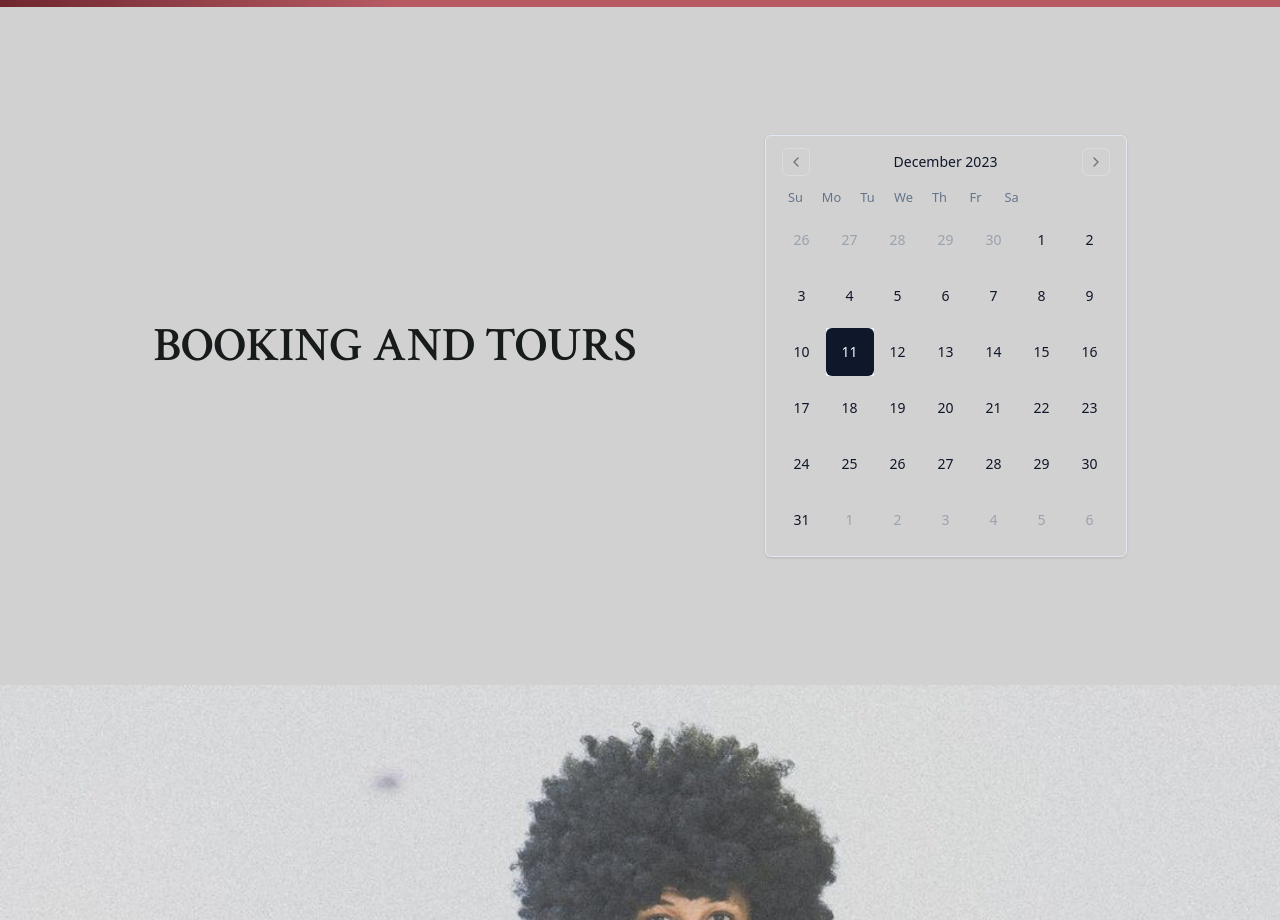
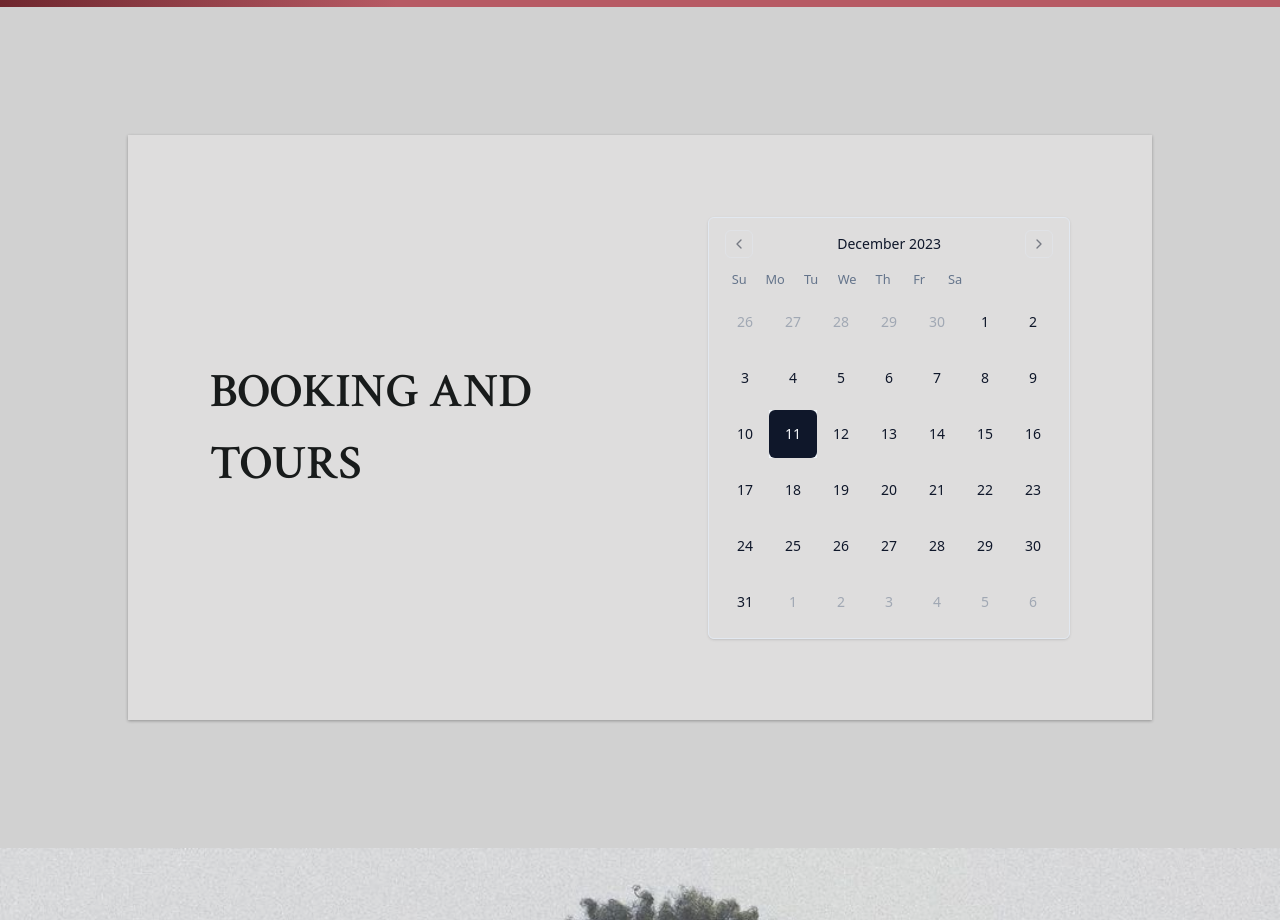
Before and after one commit to Thebuilderekes/wuka-react-app, a React (Vite) app: page / in a window 1280 px wide. Shown: the part 1820-2740 px from the top of the page. Built offline with nearby package versions, Linux system fonts and the light colour scheme.

Commit message:
refactored about and booking section styles

```diff
--- a/src/components/About/About.jsx
+++ b/src/components/About/About.jsx
@@ -82,11 +82,11 @@ const Section = styled.div`
 	}
 
 	.card {
-		border-radius: 16px;
 		background-color: var(--cream-color);
-		box-shadow: 10px 10px 20px 0px rgba(99, 54, 58, 0.75);
-		-webkit-box-shadow: 10px 10px 20px 0px rgba(99, 54, 58, 0.75);
-		-moz-box-shadow: 10px 10px 20px 0px rgba(99, 54, 58, 0.75);
+		-webkit-box-shadow: rgba(0, 0, 0, 0.3) 0 1px 3px;
+  -moz-box-shadow: rgba(0,0,0,0.3) 0 1px 3px;
+  box-shadow: rgba(0, 0, 0, 0.3) 0 1px 3px;
+
 		padding: var(--spacing-1) var(--spacing-5);
 		text-align: center;
 
@@ -103,7 +103,7 @@ const Section = styled.div`
 		h2 {
 			font-size: var(--large-fs);
 			text-align: center;
-			color: var(--text-color);
+			color: var(--white-color);
 			background-color: var(--dark-color);
 			padding: var(--spacing-1) var(--spacing-5);
 			margin: 0 var(--spacing-20);
@@ -120,7 +120,6 @@ const Section = styled.div`
 
 			@media (max-width: 600px) {
 				text-align: center;
-				color: var(--text-color);
 				background-color: var(--dark-color);
 				padding: var(--spacing-1) var(--spacing-10);
 				margin: var(--spacing-2) var(--spacing-25);
--- a/src/components/Booking/Booking.jsx
+++ b/src/components/Booking/Booking.jsx
@@ -20,7 +20,7 @@ function CalendarDemo() {
 	const opacityProgress = useTransform(scrollYProgress, [0, 1], [0.6, 1]);
 
   return (
-    <Section class="booking-tour-container">
+    <Section className="booking-tour-container">
     <motion.div
     className="footer-text__container booking-container"
     ref={ref}
@@ -48,12 +48,35 @@ const Section = styled.section`
 background-color: var(--light-grey-color);
 padding: var(--spacing-10);
 
+
+@media (max-width: 500px) {
+padding: var(--spacing-20) var(--spacing-5);
+
+
+}
 `
 const Article = styled.article`
  display: flex;
- justify-content: space-evenly;
+ justify-content: space-between;
+ background-color: var(--grey-color);
+ /* box-shadow: 0px 4px 5px 0px rgba(102,95,95,0.75);
+-webkit-box-shadow: 0px 4px 5px 0px rgba(102,95,95,0.75);
+-moz-box-shadow: 0px 4px 5px 0px rgba(102,95,95,0.75);  */
+-webkit-box-shadow: rgba(0, 0, 0, 0.3) 0 1px 3px;
+  -moz-box-shadow: rgba(0,0,0,0.3) 0 1px 3px;
+  box-shadow: rgba(0, 0, 0, 0.3) 0 1px 3px;
+
  gap: var(--spacing-10);
  align-items: center;
+ padding: var(--spacing-8);
+
+
+
+ @media (max-width: 1000px) {
+     flex-direction: column;
+     padding: var(--spacing-8) var(--spacing-8);
+
+ }
 
 
  h2 {
@@ -62,15 +85,16 @@ const Article = styled.article`
   font-family: "Crimson Text";
   text-transform: uppercase;
 
-  @media (max-width: 500px) {
+  @media (max-width: 900px) {
     font-size: var(--semi-large-fs);
     margin: var(--spacing-20) 0;
   }
- }
 
+  @media (max-width: 500px) {
+    font-size: var(--semi-medium-fs);
+    margin: var(--spacing-20) 0;
+  }
 
- @media (max-width: 500px) {
-     flex-direction: column;
  }
 
 `
--- a/src/components/HeroSection/HeroSection.jsx
+++ b/src/components/HeroSection/HeroSection.jsx
@@ -56,7 +56,7 @@ const Section = styled.section`
 		@media (max-width: 500px) {
 			width: 100%;
 			gap: 0.8rem;
-			padding-top: var(--spacing-100);
+			padding-top: var(--spacing-70);
 		}
 	}
 
--- a/src/index.css
+++ b/src/index.css
@@ -21,6 +21,7 @@
 	--dark-pink-color: #ee0f64;
 	--darker-pink-color: #a70c48;
 	--cream-color: #b4ab98;
+	--grey-color: #dedddd;
 	--light-grey-color: #d1d1d1;
 	--white-color: #ccddef;
 
```
